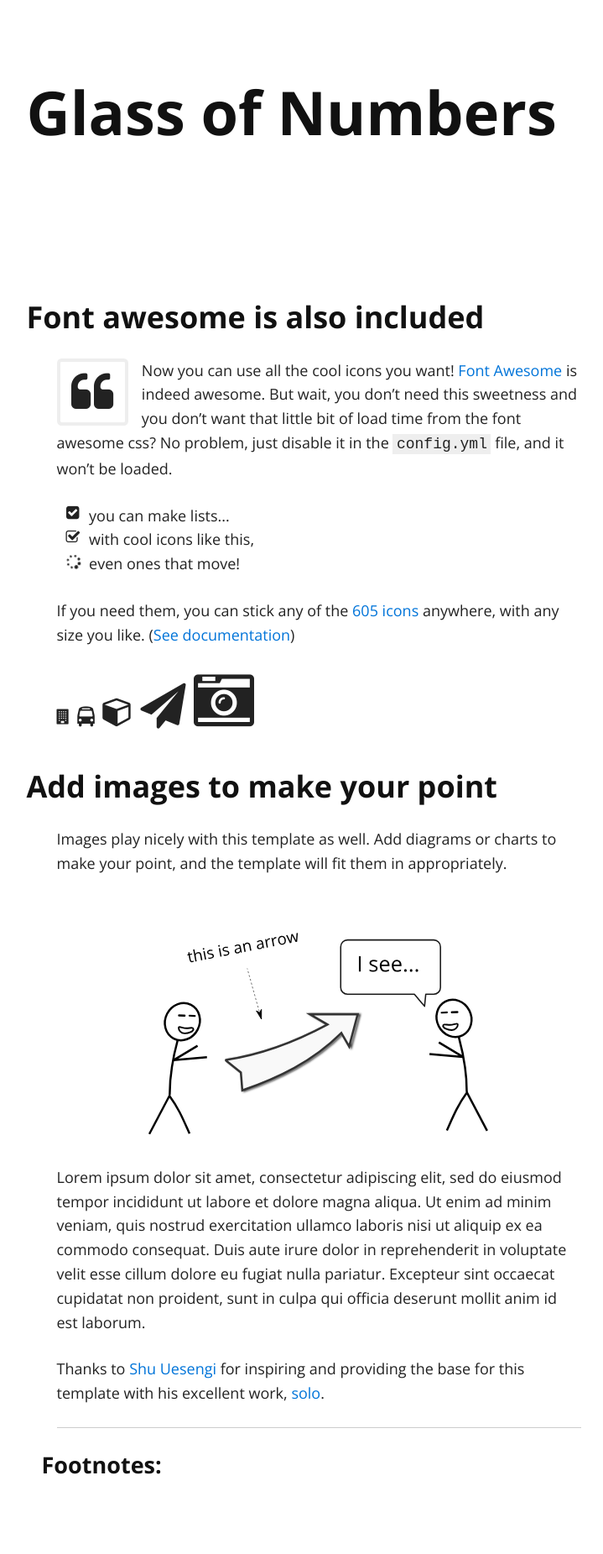
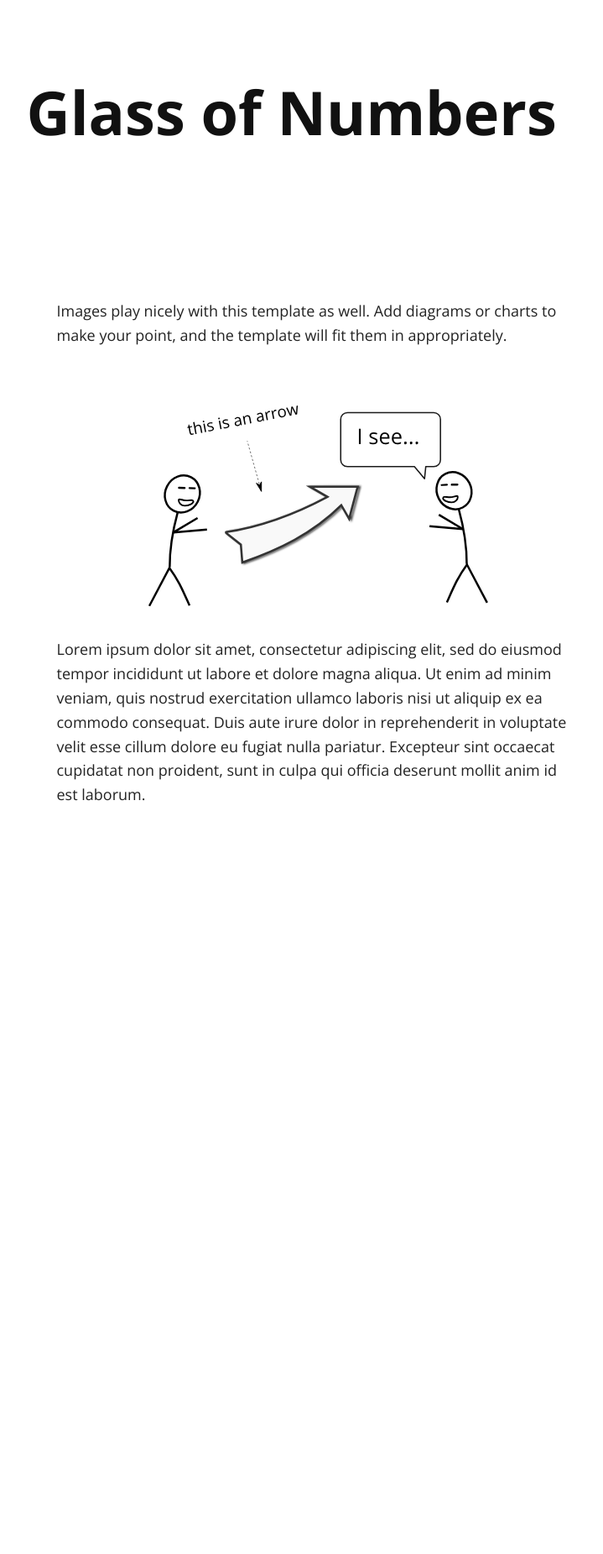
Before and after one commit to mokcak/mokcak.github.io, a Jekyll site: the page built from index.md, in a window 1280 px wide. Shown: the whole page at 84% size, without its empty margins (260-979 px from the left). Built offline with Jekyll 4.4.1, drawn with Linux system fonts in a browser that asks for light colours; nearby versions of some CDN libraries; our own code applies the rules of GitHub Pages for plain Markdown files; after the commit the page ends 1051 px from its top, so only the background shows below that.

Commit message:
Update index.md

```diff
--- a/index.md
+++ b/index.md
@@ -1,35 +1,9 @@
 ---
 layout: default
 ---
-
-### Font awesome is also included
-
-<i class="fa fa-quote-left fa-3x fa-pull-left fa-border"></i> Now you can use all the cool icons you want! [Font Awesome](http://fontawesome.io) is indeed awesome. But wait, you don't need this sweetness and you don't want that little bit of load time from the font awesome css? No problem, just disable it in the `config.yml` file, and it won't be loaded.
-
-<ul class="fa-ul">
-  <li><i class="fa-li fa fa-check-square"></i>you can make lists...</li>
-  <li><i class="fa-li fa fa-check-square-o"></i>with cool icons like this,</li>
-  <li><i class="fa-li fa fa-spinner fa-spin"></i>even ones that move!</li>
-</ul>
-
-If you need them, you can stick any of the [605 icons](http://fontawesome.io/icons/) anywhere, with any size you like. ([See documentation](http://fontawesome.io/examples/))
-
-<i class="fa fa-building"></i>&nbsp;&nbsp;<i class="fa fa-bus fa-lg"></i>&nbsp;&nbsp;<i class="fa fa-cube fa-2x"></i>&nbsp;&nbsp;<i class="fa fa-paper-plane fa-3x"></i>&nbsp;&nbsp;<i class="fa fa-camera-retro fa-4x">
-
-### Add images to make your point
 
 Images play nicely with this template as well. Add diagrams or charts to make your point, and the template will fit them in appropriately.
 
 <img src="images/hello.svg" alt="sample image">
 
 Lorem ipsum dolor sit amet, consectetur adipiscing elit, sed do eiusmod tempor incididunt ut labore et dolore magna aliqua. Ut enim ad minim veniam, quis nostrud exercitation ullamco laboris nisi ut aliquip ex ea commodo consequat. Duis aute irure dolor in reprehenderit in voluptate velit esse cillum dolore eu fugiat nulla pariatur. Excepteur sint occaecat cupidatat non proident, sunt in culpa qui officia deserunt mollit anim id est laborum.
-
-Thanks to [Shu Uesengi](https://github.com/chibicode) for inspiring and providing the base for this template with his excellent work, [solo](https://github.com/chibicode).
-
-<hr>
-
-##### Footnotes:
-
-[^1]: This is a footnote. Click to return.
-
-[^2]: Here is another.
```
